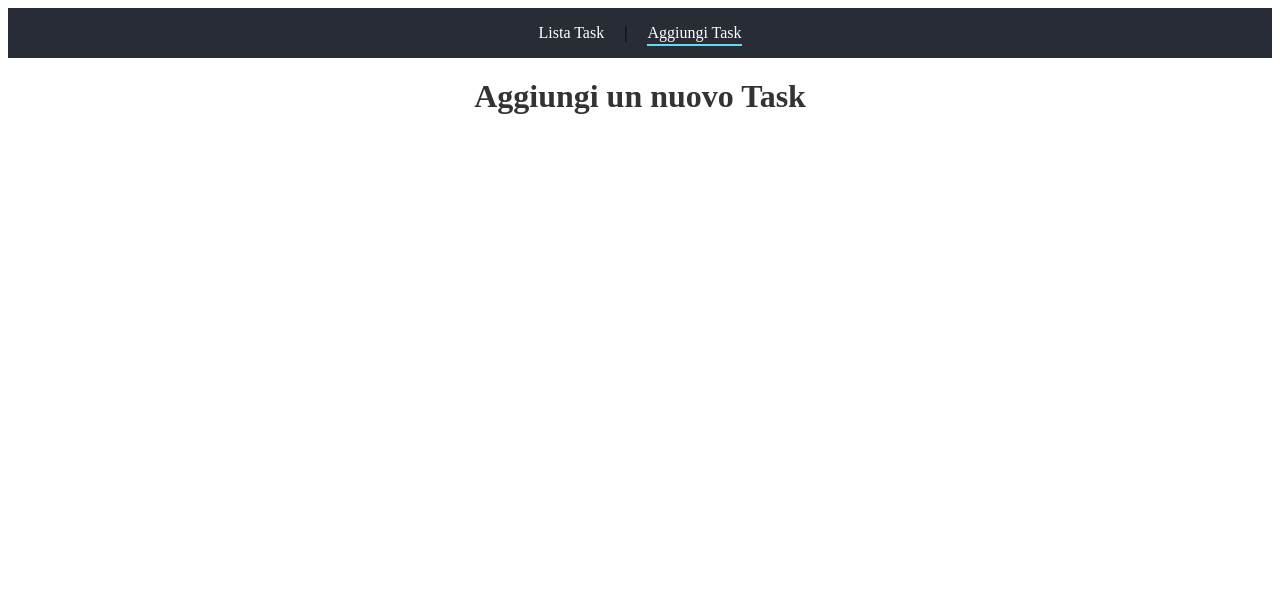
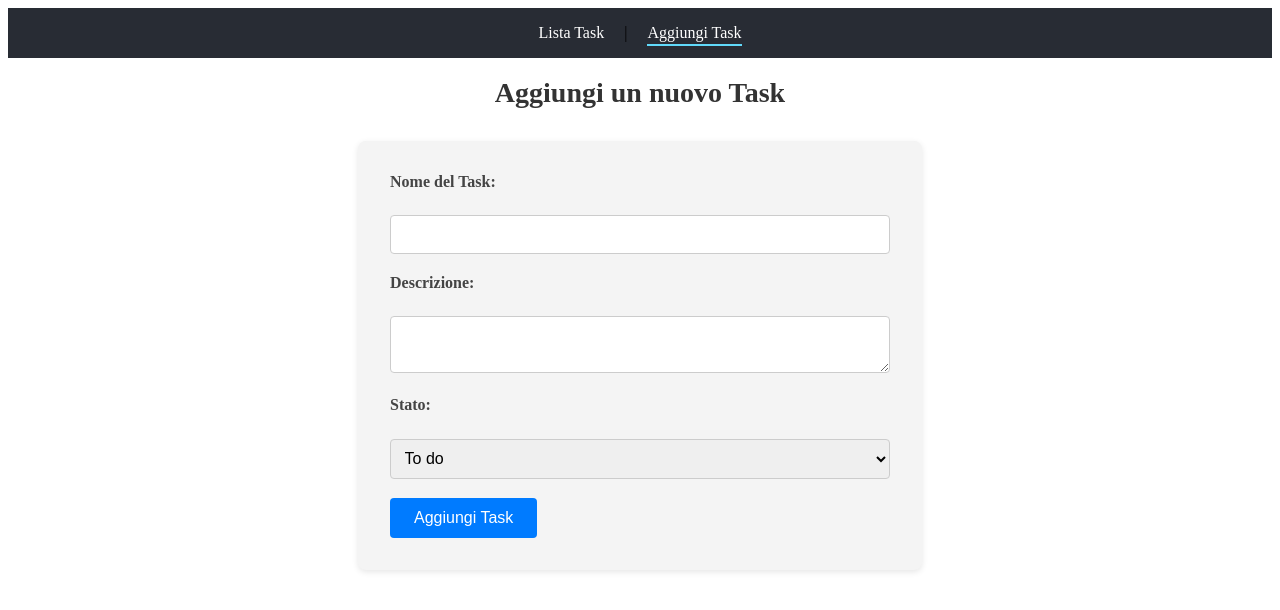
Before and after one commit to nicolo-canevari/react-task-manager-frontend, a React (Vite) app: page /add in a window 1280 px wide. Shown: the top 610 px of the page. Built offline with nearby package versions, Linux system fonts and the light colour scheme; no server answers.

Commit message:
Milestone 5

```diff
--- a/src/Pages/AddTask.jsx
+++ b/src/Pages/AddTask.jsx
@@ -1,3 +1,109 @@
+import React, { useRef, useState, useMemo } from "react";
+
+// Caratteri vietati nel titolo
+const symbols = "!@#$%^&*()-_=+[]{}|;:'\\\",.<>?/`~";
+
 export default function AddTask() {
-    return <h1>Aggiungi un nuovo Task</h1>;
+
+    // Stato controllato per il titolo del task
+    const [title, setTitle] = useState("");
+
+    // Stato per gestire messaggi di errore di validazione
+    const [error, setError] = useState("");
+
+    // Ref per accedere direttamente al valore della textarea (campo descrizione)
+    const descriptionRef = useRef();
+
+    // Ref per accedere direttamente al valore del select (campo stato)
+    const statusRef = useRef();
+
+    // Memoizzazione del task (viene ricreato solo se cambia title)
+    const newTask = useMemo(() => {
+        return {
+
+            title: title.trim(),  // Rimuove eventuali spazi bianchi
+
+            // Accesso sicuro al valore della textarea
+            description: descriptionRef.current?.value.trim() || "",
+
+            // Stato selezionato oppure "To do" di default
+            status: statusRef.current?.value || "To do",
+
+            // Data corrente in formato ISO
+            createdAt: new Date().toISOString(),
+
+        };
+    }, [title]); // Ricalcola solo se cambia `title`
+
+    const handleSubmit = (e) => {
+
+        e.preventDefault();   // Evita refresh pagina
+
+        // Controllo: il titolo non deve essere vuoto
+        if (!title.trim()) {
+            setError("Il nome del task non può essere vuoto.");
+            return;
+        }
+
+        // Controllo: il titolo non deve contenere simboli speciali
+        if ([...title].some(char => symbols.includes(char))) {
+            setError("Il nome non può contenere simboli speciali.");
+            return;
+        }
+
+        // Mostra in console il nuovo task creato
+        console.log("Nuovo task:", newTask);
+
+        // Pulisce eventuali errori precedenti
+        setError("");
+
+        // Resetta i campi dopo l'invio
+        setTitle("");
+        if (descriptionRef.current) descriptionRef.current.value = "";
+        if (statusRef.current) statusRef.current.value = "To do";
+
+    };
+
+    return (
+        <div>
+            <h1>Aggiungi un nuovo Task</h1>
+
+            <form onSubmit={handleSubmit}>
+
+                {/* Campo input per il titolo del task */}
+                <div>
+                    <label htmlFor="title">Nome del Task:</label><br />
+                    <input
+                        id="title"
+                        type="text"
+                        value={title}
+                        onChange={(e) => setTitle(e.target.value)}  // Aggiorna lo stato al digitare
+                    />
+                </div>
+
+                {/* Mostra messaggio di errore se presente */}
+                {error && <p style={{ color: "red" }}>{error}</p>}
+
+                {/* Campo textarea per la descrizione del task */}
+                <div>
+                    <label htmlFor="description">Descrizione:</label><br />
+                    <textarea id="description" ref={descriptionRef} />
+                </div>
+
+                {/* Campo select per scegliere lo stato del task */}
+                <div>
+                    <label htmlFor="status">Stato:</label><br />
+                    <select id="status" ref={statusRef} defaultValue="To do">
+                        <option value="To do">To do</option>
+                        <option value="Doing">Doing</option>
+                        <option value="Done">Done</option>
+                    </select>
+                </div>
+
+                {/* Bottone per inviare il form */}
+                <button type="submit">Aggiungi Task</button>
+
+            </form>
+        </div>
+    );
 }
--- a/src/index.css
+++ b/src/index.css
@@ -19,37 +19,30 @@ nav a:hover {
 }
 
 nav a.active {
-    border-bottom: 2px solid #61dafb;
+    border-bottom: 0.125rem solid #61dafb;
     padding-bottom: 0.2rem;
 }
 
-/* Titolo */
-h1 {
-    text-align: center;
-    margin-top: 20px;
-    color: #333;
-}
-
-/* Tabella */
+/* Stile per il contenuto della tabella */
 table {
     width: 80%;
-    margin: 20px auto;
+    margin: 2rem auto;
     border-collapse: collapse;
-    box-shadow: 0 0 10px rgba(0, 0, 0, 0.1);
+    box-shadow: 0 0 1rem rgba(0, 0, 0, 0.1);
 }
 
 /* Intestazioni della tabella */
 thead th {
     background-color: #007bff;
     color: white;
-    padding: 10px;
+    padding: 1rem;
     text-align: left;
 }
 
 /* Righe della tabella */
 tbody td {
-    padding: 10px;
-    border-bottom: 1px solid #ddd;
+    padding: 1rem;
+    border-bottom: 0.0625rem solid #ddd;
 }
 
 /* Colore alternato delle righe */
@@ -73,10 +66,77 @@ tbody tr:nth-child(even) {
     color: #155724;
 }
 
-/* Celle dello Stato  */
+/* Celle dello Stato */
 .status {
-    padding: 8px;
-    border-radius: 5px;
+    padding: 0.5rem;
+    border-radius: 0.5rem;
     font-weight: bold;
     text-align: center;
 }
+
+/* Stile per il contenuto del form */
+form {
+    max-width: 31.25rem;
+    /* 500px */
+    margin: 2rem auto;
+    padding: 2rem;
+    background-color: #f4f4f4;
+    border-radius: 0.5rem;
+    box-shadow: 0 0.125rem 0.375rem rgba(0, 0, 0, 0.1);
+}
+
+/* Titolo del form */
+h1 {
+    text-align: center;
+    color: #333;
+    margin-bottom: 1.5rem;
+    font-size: 1.75rem;
+}
+
+/* Ogni blocco del form */
+form div {
+    margin-bottom: 1.2rem;
+}
+
+/* Label */
+form label {
+    display: block;
+    margin-bottom: 0.4rem;
+    font-weight: bold;
+    color: #444;
+}
+
+/* Input, textarea e select */
+form input,
+form textarea,
+form select {
+    width: 100%;
+    padding: 0.6rem;
+    border: 0.0625rem solid #ccc;
+    border-radius: 0.25rem;
+    font-size: 1rem;
+    box-sizing: border-box;
+}
+
+/* Bottone */
+form button {
+    background-color: #007bff;
+    color: white;
+    padding: 0.7rem 1.5rem;
+    border: none;
+    border-radius: 0.25rem;
+    font-size: 1rem;
+    cursor: pointer;
+    transition: background-color 0.3s ease;
+}
+
+form button:hover {
+    background-color: #0056b3;
+}
+
+/* Messaggio di errore */
+form p {
+    color: red;
+    margin-top: 0.5rem;
+    font-size: 0.95rem;
+}
```
